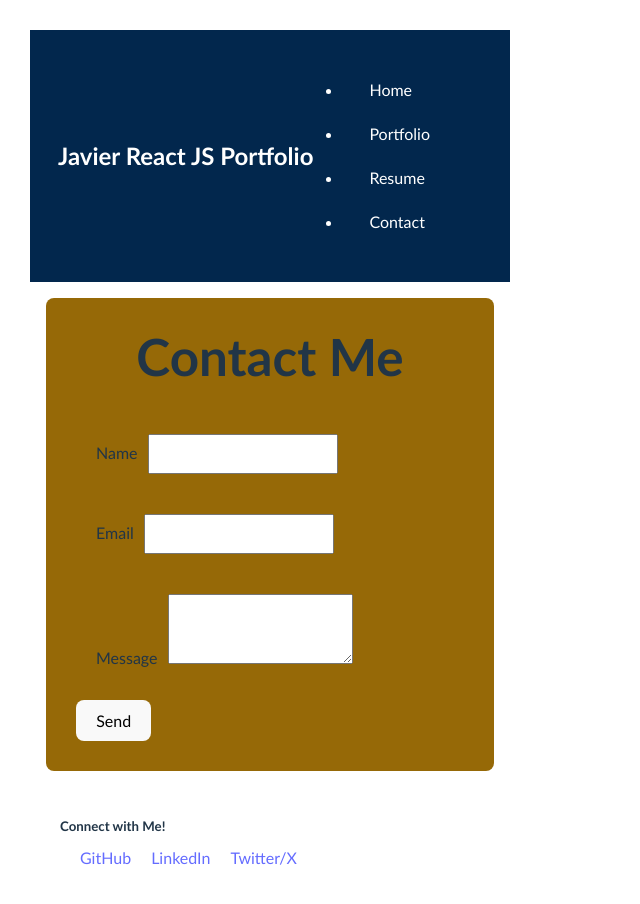
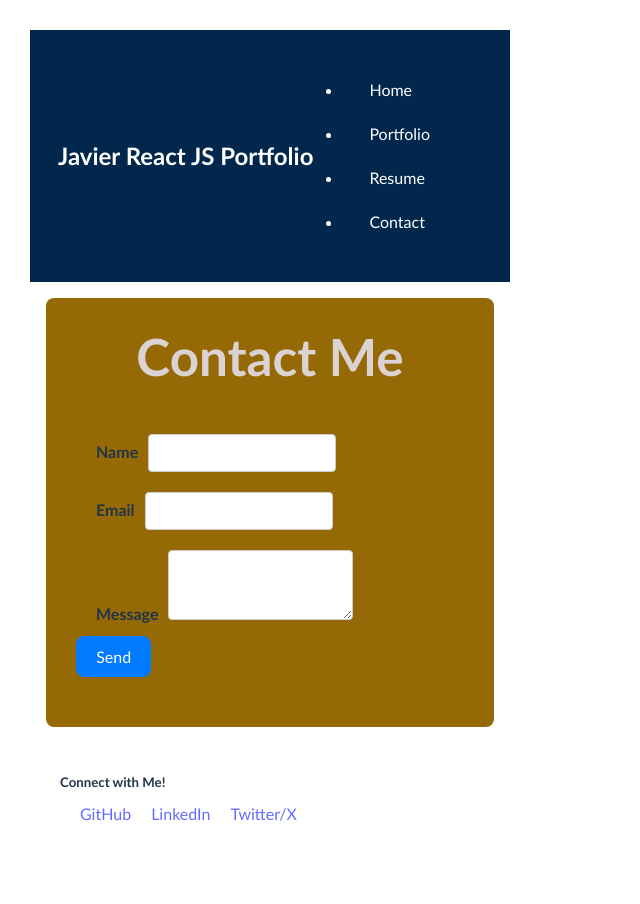
Before and after one commit to elchinatalpf/react-portfolio, a React (Vite) app: page /contact in a window 1280 px wide. Shown: the top 904 px of the page, without its empty margins (0-640 px from the left). After the commit the page ends 876 px from the top, so only its background shows below. Built offline with nearby package versions, Linux system fonts and the light colour scheme; no server answers.

Commit message:
added some style in contact page

```diff
--- a/src/pages/contact/contact.css
+++ b/src/pages/contact/contact.css
@@ -7,15 +7,40 @@
     box-shadow: - 2px 6px rgba(0, 0, 0, 0.1);
 }
 
-.contact-container h1 {
+.contact-heading {
     text-align: center;
+    margin-bottom: 20px;
+    color: #dbd3d3;
+}
+
+.contact-form {
     margin-bottom: 20px;
 }
 
-.form-group {
-    margin-bottom: 20px;
+.contact-form .form-label {
+    font-weight: bold;
+    margin-bottom: 8px;
 }
 
-.form-control {
+.contact-form .form-input,
+.contact-form .form-textarea {
+    border-radius: 4px;
+    border: 1px solid #ccc;
+}
 
+.contact-form .form-input:focus,
+.contact-form .form-textarea:focus {
+  border-color: #007bff;
+  box-shadow: 0 0 0 0.2rem rgba(0, 123, 255, 0.25);
 }
+
+.submit-btn {
+    background-color: #007bff;
+    border-color: #007bff;
+    color: #fff;
+  }
+
+  .submit-btn:hover {
+    background-color: #0056b3;
+    border-color: #0056b3;
+  }
```
